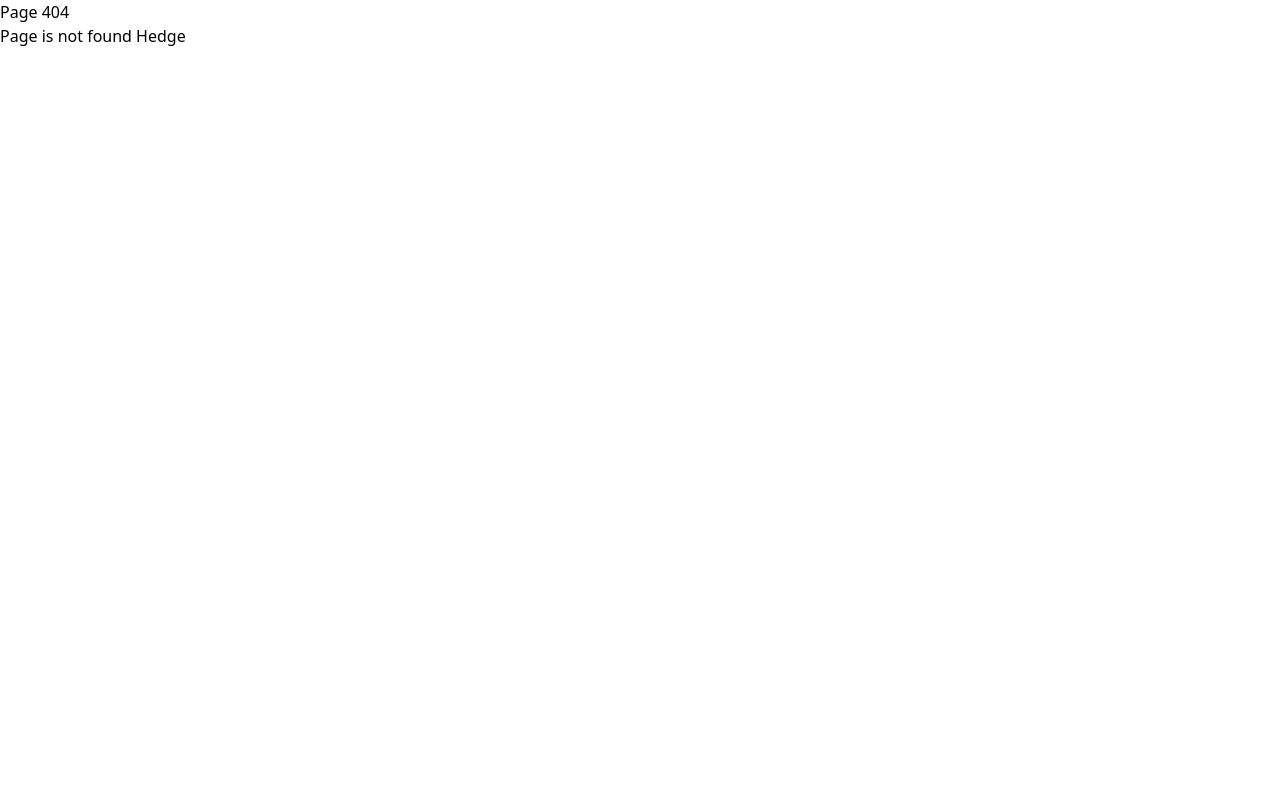
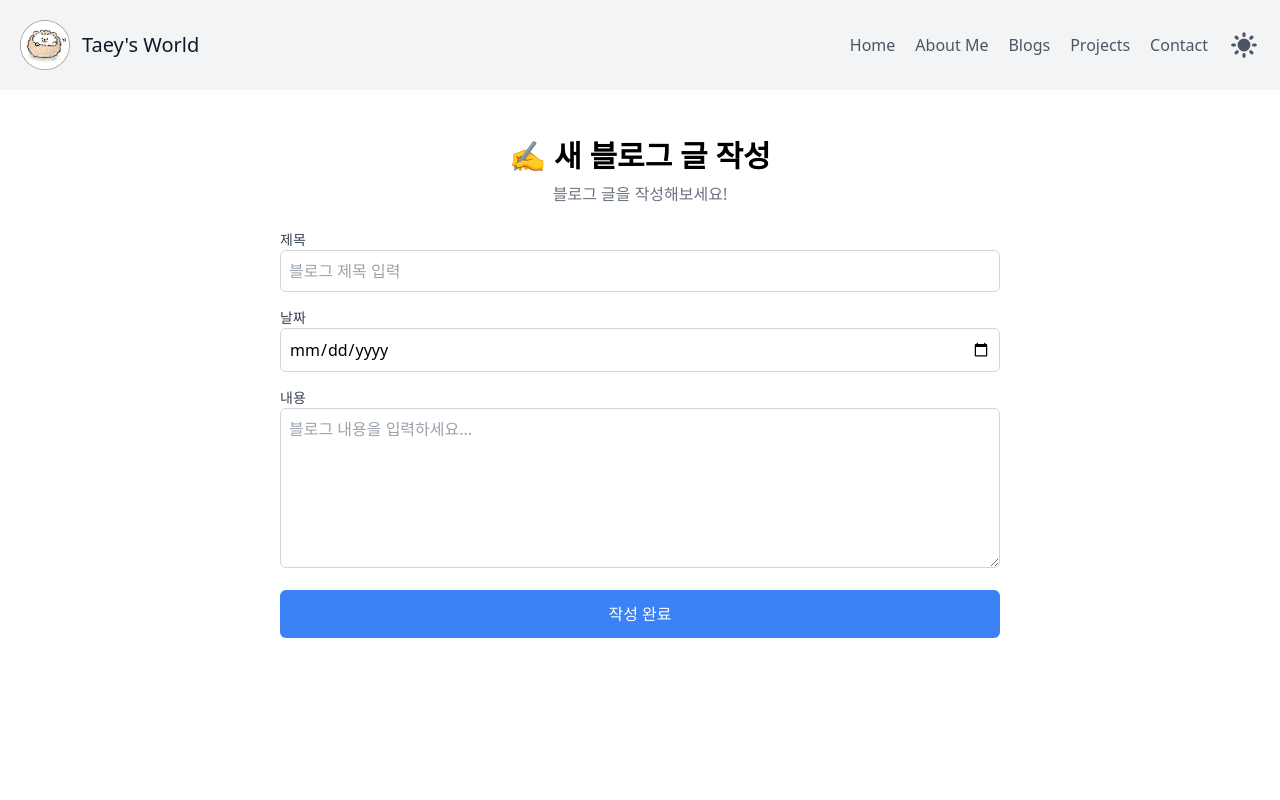
Before and after one commit to PythonToGo/taey_page, a Next.js app: page /blogs/new in a window 1280 px wide. Before the commit this address had no page. Shown: the top 800 px of the page. Built offline with nearby package versions, Linux system fonts and the light colour scheme.

Commit message:
WIP: code arch before connecting aws DB

```diff
--- a/pages/blogs.js
+++ b/pages/blogs.js
@@ -1,14 +1,10 @@
 import Layout from '../components/layout';
 import Head from 'next/head';
-import Image from 'next/image';
-import styles from '../styles/resume.module.css';
-// import Resume from '@/components/aboutme/resume.js';
 import Link from 'next/link';
 
-
 const blogPosts = [
-  { id: "first-post", title: "탱이 블로그 맨드는즁", date: "2025-02-17" },
-  { id: "nextjs-guide", title: "또치네 블로그 첫번째 게스트는 횽", date: "2025-02-18" },
+  { id: "first-post", title: "My First Blog Post", date: "2025-02-17" },
+  { id: "nextjs-guide", title: "Getting Started with Next.js", date: "2025-02-18" },
 ];
 
 export default function Blogs() {
@@ -21,10 +17,18 @@ export default function Blogs() {
       </Head>
 
       <div className="max-w-3xl mx-auto p-6">
-          <h1 className="text-4xl font-bold text-center mt-10">Blog Posts</h1>
-          <p className="text-center text-gray-500 mt-2">Welcome to my blog! 🚀</p>
+        <div className="flex justify-between items-center mb-6">
+          <h1 className="text-4xl font-bold">Blog Posts</h1>
+          <Link href="/blogs/new">
+            <button className="px-4 py-2 bg-blue-500 text-white rounded-md hover:bg-blue-600 transition">
+              ✍️ 새 글 작성
+            </button>
+          </Link>
+        </div>
 
-          <div className="mt-8 space-y-6">
+        <p className="text-gray-500 mb-4">Welcome to my blog! 🚀</p>
+
+        <div className="space-y-6">
           {blogPosts.map((post) => (
             <div key={post.id} className="p-4 border border-gray-200 rounded-lg shadow-md hover:shadow-lg transition">
               <Link href={`/blogs/${post.id}`}>
--- /dev/null
+++ b/pages/blogs/new.js
@@ -0,0 +1,81 @@
+import { useState } from "react";
+import Layout from "../../components/layout";
+import Head from "next/head";
+
+export default function NewBlogPost() {
+  const [title, setTitle] = useState("");
+  const [date, setDate] = useState("");
+  const [content, setContent] = useState("");
+
+  const handleSubmit = (e) => {
+    e.preventDefault();
+    console.log("새 블로그 글:", { title, date, content });
+    alert("블로그 글이 작성되었습니다! (현재는 콘솔에 출력)");
+  };
+
+  return (
+    <Layout>
+      <Head>
+        <title>Write a New Blog | Taey&apos;s World</title>
+        <meta name="description" content="Write a new blog post for Taey's World" />
+      </Head>
+
+      <div className="max-w-3xl mx-auto p-6">
+        <h1 className="text-3xl font-bold text-center mt-6">✍️ 새 블로그 글 작성</h1>
+        <p className="text-center text-gray-500 mt-2">블로그 글을 작성해보세요!</p>
+
+        <form onSubmit={handleSubmit} className="mt-6 space-y-4">
+          <div>
+            <label className="block text-sm font-medium text-gray-700">제목</label>
+            <input
+              type="text"
+              value={title}
+              onChange={(e) => setTitle(e.target.value)}
+              className="w-full p-2 border border-gray-300 rounded-md"
+              placeholder="블로그 제목 입력"
+              required
+            />
+          </div>
+
+          <div>
+            <label className="block text-sm font-medium text-gray-700">날짜</label>
+            <input
+              type="date"
+              value={date}
+              onChange={(e) => setDate(e.target.value)}
+              className="w-full p-2 border border-gray-300 rounded-md"
+              required
+            />
+          </div>
+
+          <div>
+            <label className="block text-sm font-medium text-gray-700">내용</label>
+            <textarea
+              value={content}
+              onChange={(e) => setContent(e.target.value)}
+              className="w-full p-2 border border-gray-300 rounded-md h-40"
+              placeholder="블로그 내용을 입력하세요..."
+              required
+            ></textarea>
+          </div>
+
+          <button
+            type="submit"
+            className="w-full p-3 bg-blue-500 text-white rounded-md hover:bg-blue-600 transition"
+          >
+            작성 완료
+          </button>
+        </form>
+
+        {/* 미리보기 */}
+        {title && content && (
+          <div className="mt-10 p-4 border-t">
+            <h2 className="text-2xl font-semibold">{title}</h2>
+            <p className="text-gray-500 text-sm">{date}</p>
+            <p className="mt-2 whitespace-pre-line">{content}</p>
+          </div>
+        )}
+      </div>
+    </Layout>
+  );
+}
```
Lines whose indentation alone changed are shown as unchanged.
